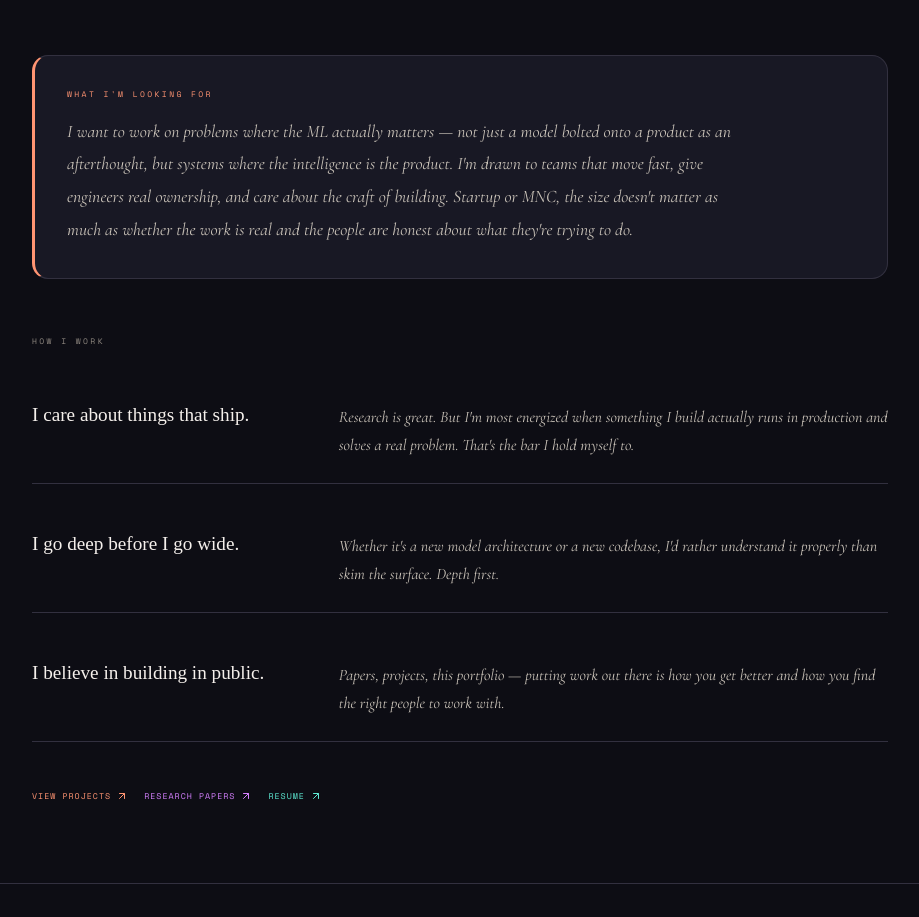
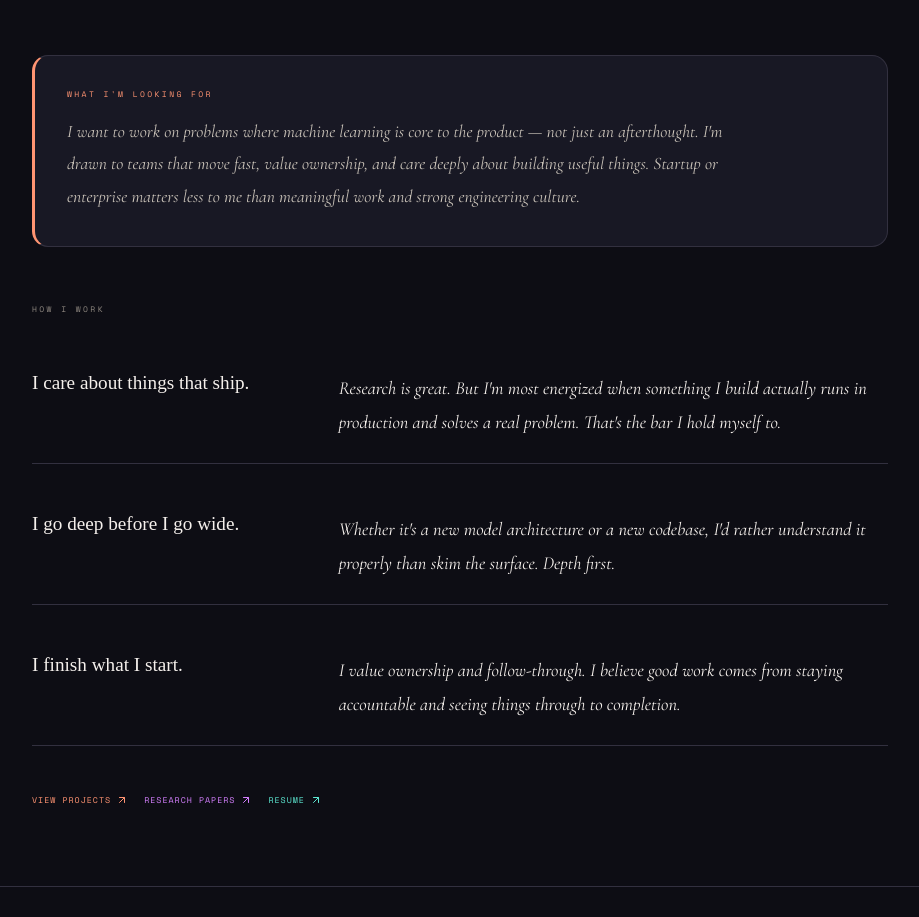
Before and after one commit to Anamika-K20/Portfolio, a React (Vite) app: page / in a window 1280 px wide. Shown: the part 1631-2548 px from the top of the page, without its empty margins (180-1099 px from the left). Built offline with nearby package versions, Linux system fonts and the light colour scheme; a web font is replaced by a local one.

Commit message:
updated homepage and about me section

```diff
--- a/src/pages/Home.tsx
+++ b/src/pages/Home.tsx
@@ -378,7 +378,7 @@ export default function Home() {
               What I'm looking for
             </p>
             <p style={{ fontFamily: "'Cormorant Garamond', serif", fontSize: "1.1rem", color: "var(--text-secondary)", lineHeight: 1.85, fontStyle: "italic", maxWidth: "680px" }}>
-              I want to work on problems where the ML actually matters — not just a model bolted onto a product as an afterthought, but systems where the intelligence is the product. I'm drawn to teams that move fast, give engineers real ownership, and care about the craft of building. Startup or MNC, the size doesn't matter as much as whether the work is real and the people are honest about what they're trying to do.
+              I want to work on problems where machine learning is core to the product — not just an afterthought. I'm drawn to teams that move fast, value ownership, and care deeply about building useful things. Startup or enterprise matters less to me than meaningful work and strong engineering culture.
             </p>
           </motion.div>
 
@@ -391,12 +391,12 @@ export default function Home() {
               {[
                 { title: "I care about things that ship.", body: "Research is great. But I'm most energized when something I build actually runs in production and solves a real problem. That's the bar I hold myself to." },
                 { title: "I go deep before I go wide.", body: "Whether it's a new model architecture or a new codebase, I'd rather understand it properly than skim the surface. Depth first." },
-                { title: "I believe in building in public.", body: "Papers, projects, this portfolio — putting work out there is how you get better and how you find the right people to work with." },
+                { title: "I finish what I start.", body: "I value ownership and follow-through. I believe good work comes from staying accountable and seeing things through to completion." },
               ].map((v, i) => (
                 <motion.div key={i} initial={{ opacity: 0, x: -20 }} whileInView={{ opacity: 1, x: 0 }} viewport={{ once: true }} transition={{ delay: i * 0.1 }}
                   style={{ display: "grid", gridTemplateColumns: "1fr 2fr", gap: "2rem", padding: "1.5rem 0", borderBottom: "1px solid var(--border-color)", alignItems: "start" }}>
                   <p style={{ fontFamily: "'Italiana', serif", fontSize: "1.2rem", color: "var(--text-primary)", lineHeight: 1.3 }}>{v.title}</p>
-                  <p style={{ fontFamily: "'Cormorant Garamond', serif", fontSize: "1rem", color: "var(--text-secondary)", lineHeight: 1.75, fontStyle: "italic" }}>{v.body}</p>
+                  <p style={{ fontFamily: "'Cormorant Garamond', serif", fontSize: "1.15rem", color: "var(--text-primary)", lineHeight: 1.85, fontStyle: "italic" }}>{v.body}</p>
                 </motion.div>
               ))}
             </div>
```
